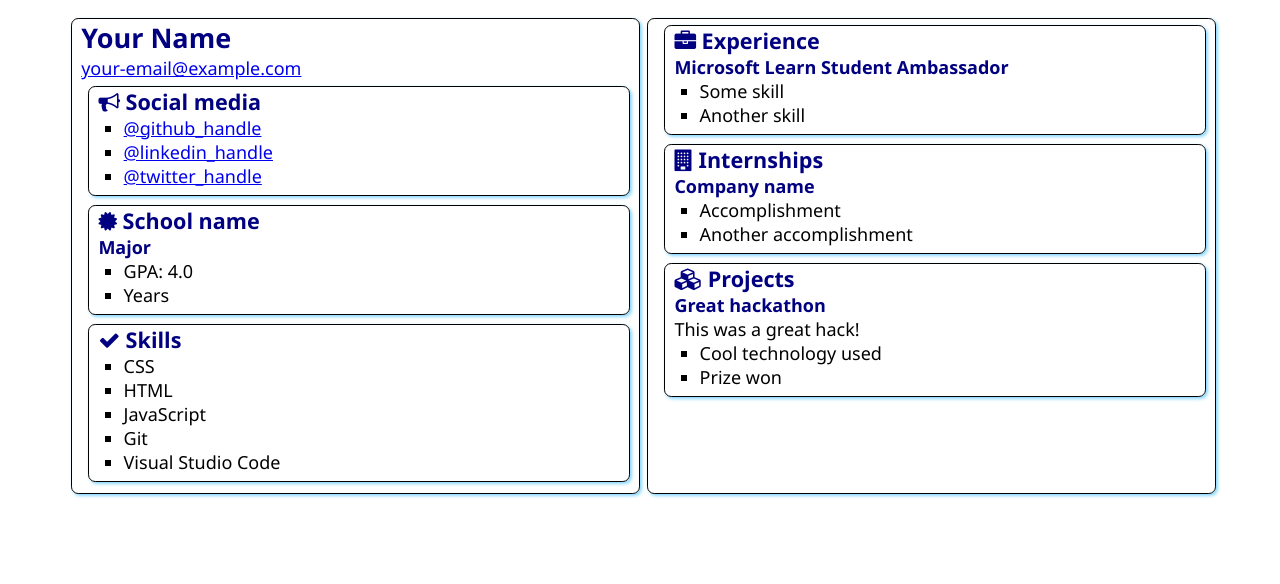
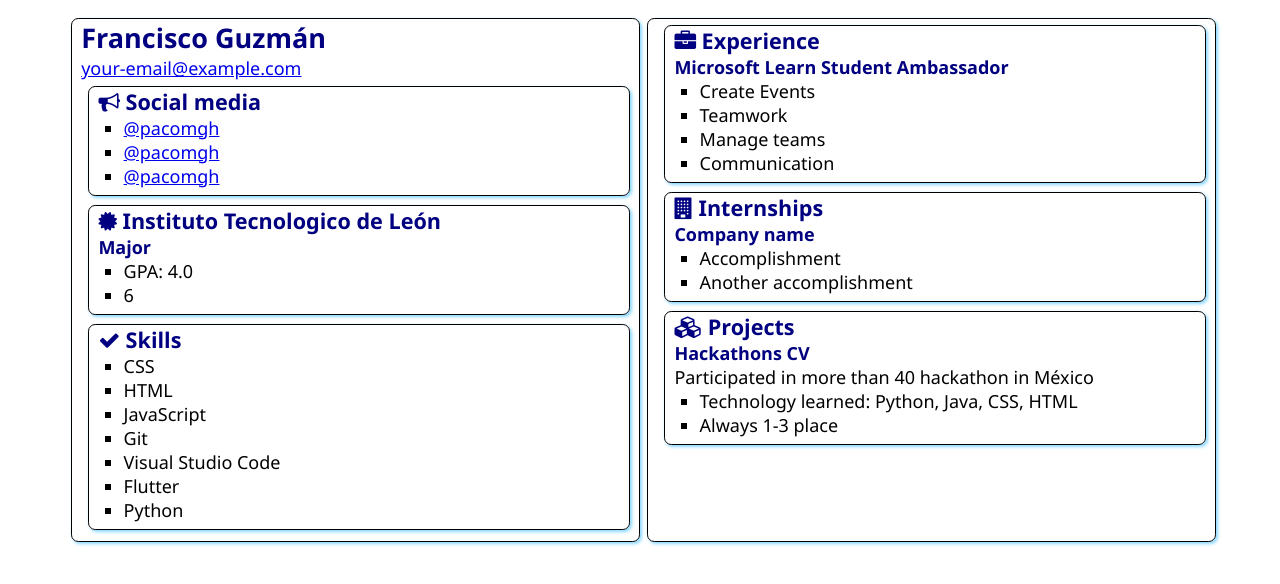
Before and after one commit to pacomgh/SATechnicalOnboarding, a plain HTML site: page src/index.html in a window 1280 px wide. Drawn offline with Linux system fonts and the light colour scheme.

Commit message:
update index

```diff
--- a/src/index.html
+++ b/src/index.html
@@ -12,7 +12,7 @@
 <body>
     <main>
         <article class="box">
-            <h1>Your Name</h1>
+            <h1>Francisco Guzmán</h1>
             <div><a href="mailto:your.email@example.com">your-email@example.com</a></div>
 
             <section class="box">
@@ -21,9 +21,9 @@
                     Social media
                 </h2>
                 <ul>
-                    <li><a href="https://github.com/<handle>">@github_handle</a></li>
-                    <li><a href="https://linkedin.com/in/<handle>">@linkedin_handle</a></li>
-                    <li><a href="https://twitter.com/<handle>">@twitter_handle</a></li>
+                    <li><a href="https://github.com/pacomgh">@pacomgh</a></li>
+                    <li><a href="https://linkedin.com/in/pacomgh">@pacomgh</a></li>
+                    <li><a href="https://twitter.com/pacomgh">@pacomgh</a></li>
                 </ul>
             </section>
 
@@ -31,12 +31,12 @@
                 <div class="education">
                     <h2>
                         <i class="fa fa-certificate" aria-hidden="true"></i>
-                        School name
+                        Instituto Tecnologico de León
                     </h2>
                     <h3>Major</h3>
                     <ul>
                         <li>GPA: 4.0</li>
-                        <li>Years</li>
+                        <li>6</li>
                     </ul>
                 </div>
             </section>
@@ -52,6 +52,8 @@
                     <li>JavaScript</li>
                     <li>Git</li>
                     <li>Visual Studio Code</li>
+                    <li>Flutter</li>
+                    <li>Python</li>
                 </ul>
             </section>
         </article>
@@ -63,8 +65,10 @@
                 </h2>
                 <h3>Microsoft Learn Student Ambassador</h3>
                 <ul>
-                    <li>Some skill</li>
-                    <li>Another skill</li>
+                    <li>Create Events</li>
+                    <li>Teamwork</li>
+                    <li>Manage teams</li>
+                    <li>Communication</li>
                 </ul>
             </section>
             <section class="box">
@@ -85,11 +89,11 @@
                     Projects
                 </h2>
 
-                <h3>Great hackathon</h3>
-                <div>This was a great hack!</div>
+                <h3>Hackathons CV</h3>
+                <div>Participated in more than 40 hackathon in México</div>
                 <ul>
-                    <li>Cool technology used</li>
-                    <li>Prize won</li>
+                    <li>Technology learned: Python, Java, CSS, HTML</li>
+                    <li>Always 1-3 place</li>
                 </ul>
             </section>
         </article>
```
